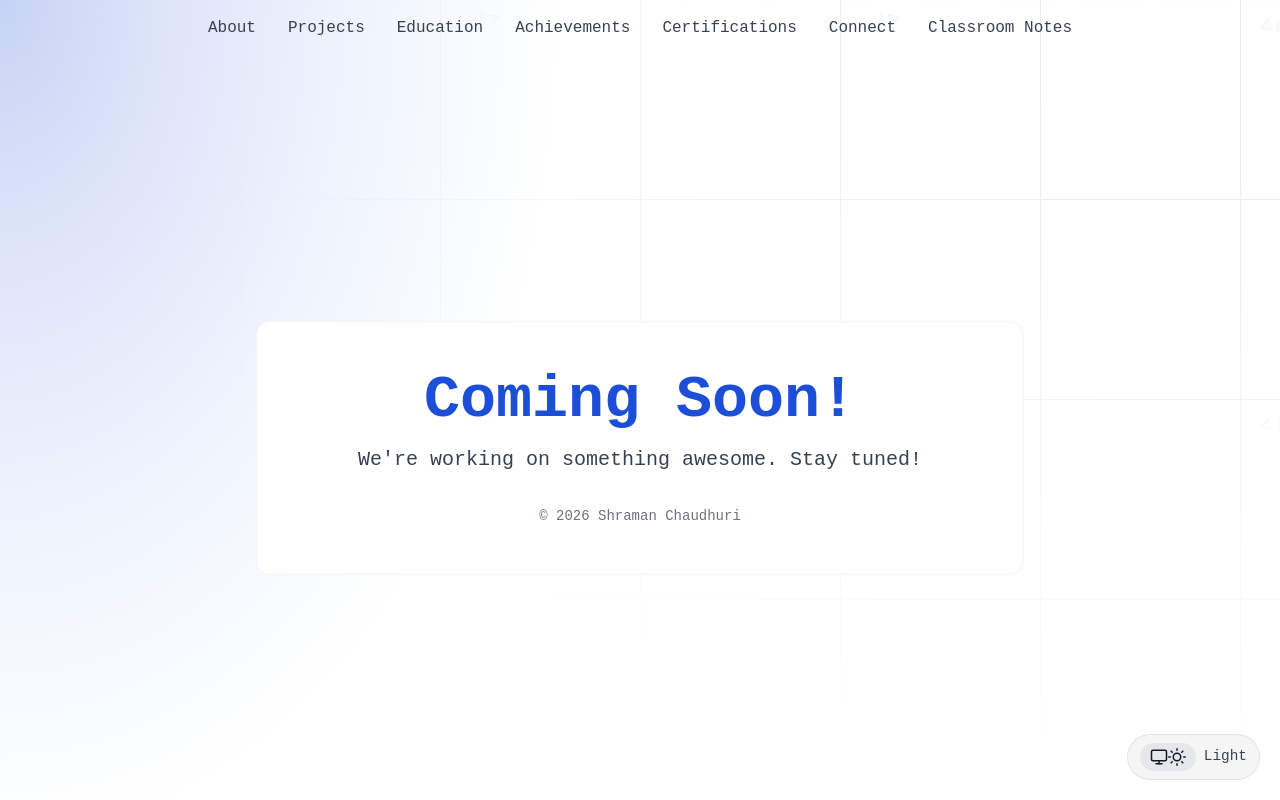
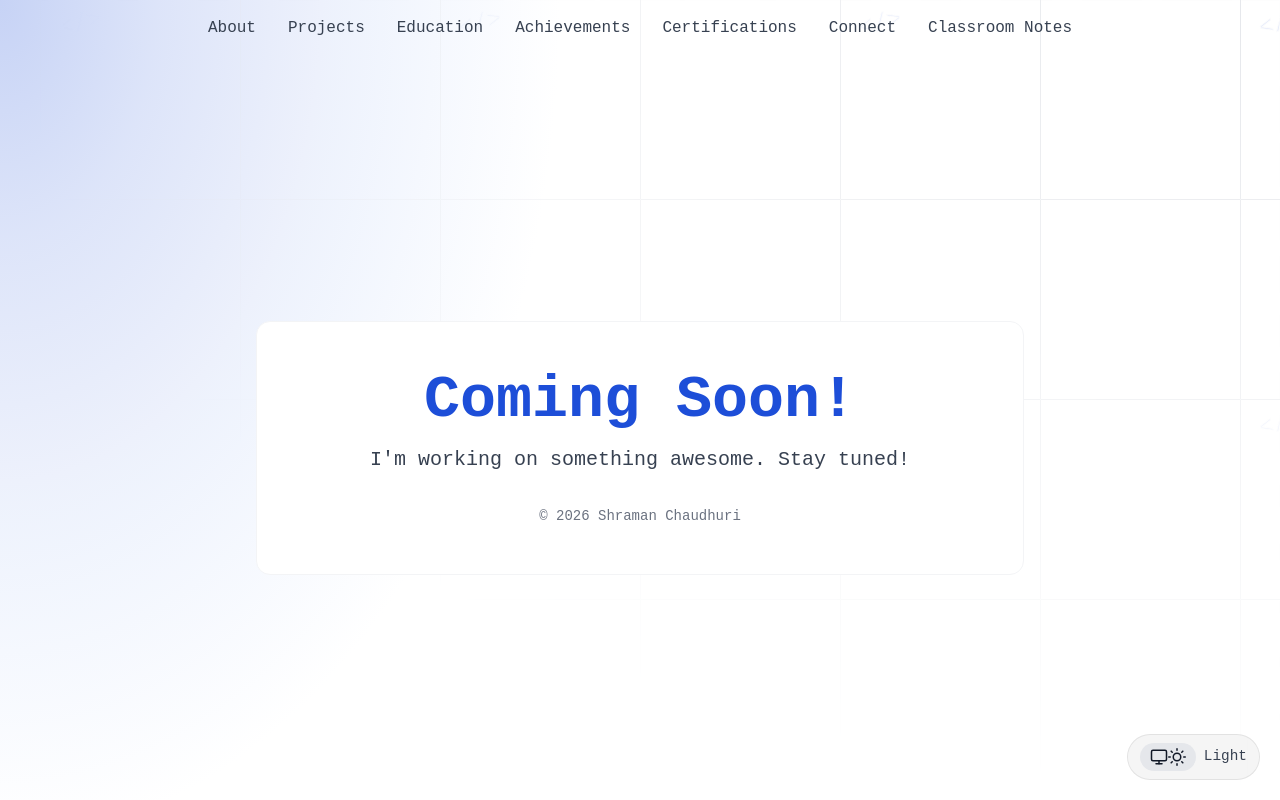
Before and after one commit to shraman-c/portfolio, an Astro site: page /coming-soon in a window 1280 px wide. Built offline with nearby package versions, Linux system fonts and the light colour scheme; Astro itself is replaced by a stand-in of ours.

Commit message:
Change pronoun from 'We' to 'I' in coming soon page

```diff
--- a/src/pages/coming-soon.astro
+++ b/src/pages/coming-soon.astro
@@ -64,7 +64,7 @@ import "../styles/global.css";
               Coming Soon!
             </h1>
             <p class="text-lg sm:text-xl text-gray-700 dark:text-gray-300 mb-8">
-              We're working on something awesome. Stay tuned!
+              I'm working on something awesome. Stay tuned!
             </p>
 
             <p class="text-sm text-gray-500 dark:text-gray-400 mt-8">© {new Date().getFullYear()} {siteConfig.name}</p>
```
